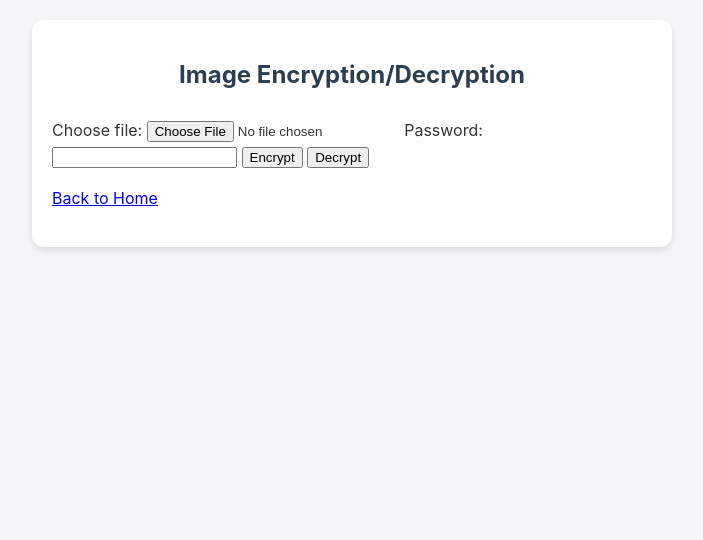
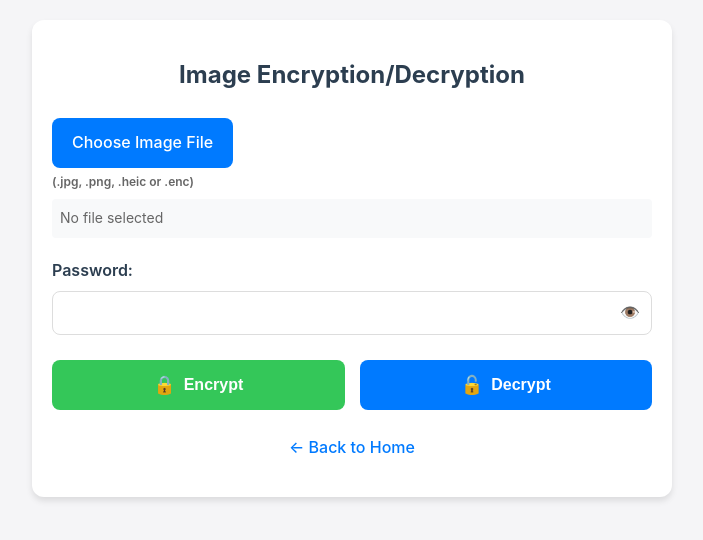
Before and after one commit to lokodayte/firstiacs, a Flask app: page /image in a window 1280 px wide. Shown: the top 540 px of the page, without its empty margins (288-991 px from the left). Run offline with Flask 3, Linux system fonts and the light colour scheme.

Commit message:
Update image.html

```diff
--- a/templates/image.html
+++ b/templates/image.html
@@ -2,38 +2,97 @@
 <html lang="en">
 <head>
     <meta charset="UTF-8">
-    <meta name="viewport" content="width=device-width, initial-scale=1.0">
+    <meta name="viewport" content="width=device-width, initial-scale=1.0, maximum-scale=1.0, user-scalable=no">
     <title>Image Encryption</title>
     <link rel="stylesheet" href="{{ url_for('static', filename='style.css') }}">
+    <!-- iOS specific meta tags -->
+    <meta name="apple-mobile-web-app-capable" content="yes">
+    <meta name="apple-mobile-web-app-status-bar-style" content="black-translucent">
 </head>
 <body>
     <div class="container">
         <h1>Image Encryption/Decryption</h1>
 
         {% if message %}
-            <p class="message">{{ message }}</p>
+            <div class="message {{ 'success' if 'success' in message|lower else 'error' }}">{{ message }}</div>
         {% endif %}
 
-        <form method="POST" enctype="multipart/form-data">
-            <label for="file">Choose file:</label>
-            <input type="file" id="file" name="file" accept=".enc,.jpg,.jpeg,.png,.heic">
+        <form method="POST" enctype="multipart/form-data" class="encryption-form">
+            <!-- Improved file selection with iOS support -->
+            <div class="file-input-container">
+                <label for="file" class="file-input-label">
+                    <span class="file-input-button">Choose Image File</span>
+                    <span class="file-input-hint">(.jpg, .png, .heic or .enc)</span>
+                </label>
+                <input type="file" id="file" name="file" accept=".enc,.jpg,.jpeg,.png,.heic,image/*" class="hidden-file-input">
+                <div id="fileNameDisplay" class="file-name-display">No file selected</div>
+            </div>
 
-            <!-- REMOVED: The block that displayed "Using uploaded file: filename" -->
-            <!-- {% if uploaded_filename %}
-                <input type="hidden" name="uploaded_filename_hidden" value="{{ uploaded_filename }}">
-                <p>Using uploaded file: <strong>{{ uploaded_filename }}</strong></p>
-            {% endif %} -->
+            <!-- Password field with toggle visibility -->
+            <div class="password-container">
+                <label for="password">Password:</label>
+                <div class="password-input-wrapper">
+                    <input type="password" id="password" name="password" value="{{ password_value }}" required>
+                    <span class="toggle-password" onclick="togglePasswordVisibility()">👁️</span>
+                </div>
+            </div>
 
-            <label for="password">Password:</label>
-            <!-- The value attribute is dynamically set by Flask's password_value -->
-            <!-- If password_value is '', the field will be empty. -->
-            <input type="password" id="password" name="password" value="{{ password_value }}" required>
-
-            <button type="submit" name="action" value="encrypt">Encrypt</button>
-            <button type="submit" name="action" value="decrypt">Decrypt</button>
+            <!-- Action buttons -->
+            <div class="action-buttons">
+                <button type="submit" name="action" value="encrypt" class="btn-encrypt">
+                    <span class="button-icon">🔒</span> Encrypt
+                </button>
+                <button type="submit" name="action" value="decrypt" class="btn-decrypt">
+                    <span class="button-icon">🔓</span> Decrypt
+                </button>
+            </div>
         </form>
 
-        <p><a href="{{ url_for('index') }}">Back to Home</a></p>
+        <!-- iOS specific instructions -->
+        <div class="ios-instructions">
+            <h3>iPhone Users Note:</h3>
+            <ol>
+                <li>Tap "Choose Image File"</li>
+                <li>Select "Browse" if needed</li>
+                <li>Choose from "Photo Library" or "Files"</li>
+                <li>Select your image (.jpg, .png, .heic) or .enc file</li>
+            </ol>
+        </div>
+
+        <p class="home-link"><a href="{{ url_for('index') }}">← Back to Home</a></p>
     </div>
+
+    <script>
+        // Display selected file name
+        document.getElementById('file').addEventListener('change', function(e) {
+            const fileNameDisplay = document.getElementById('fileNameDisplay');
+            if (this.files.length > 0) {
+                fileNameDisplay.textContent = this.files[0].name;
+                fileNameDisplay.classList.add('has-file');
+            } else {
+                fileNameDisplay.textContent = 'No file selected';
+                fileNameDisplay.classList.remove('has-file');
+            }
+        });
+
+        // Toggle password visibility
+        function togglePasswordVisibility() {
+            const passwordField = document.getElementById('password');
+            const toggleIcon = document.querySelector('.toggle-password');
+
+            if (passwordField.type === 'password') {
+                passwordField.type = 'text';
+                toggleIcon.textContent = '👁️';
+            } else {
+                passwordField.type = 'password';
+                toggleIcon.textContent = '👁️';
+            }
+        }
+
+        // Show iOS instructions only on iOS devices
+        if (/iPad|iPhone|iPod/.test(navigator.userAgent)) {
+            document.querySelector('.ios-instructions').style.display = 'block';
+        }
+    </script>
 </body>
 </html>
```
